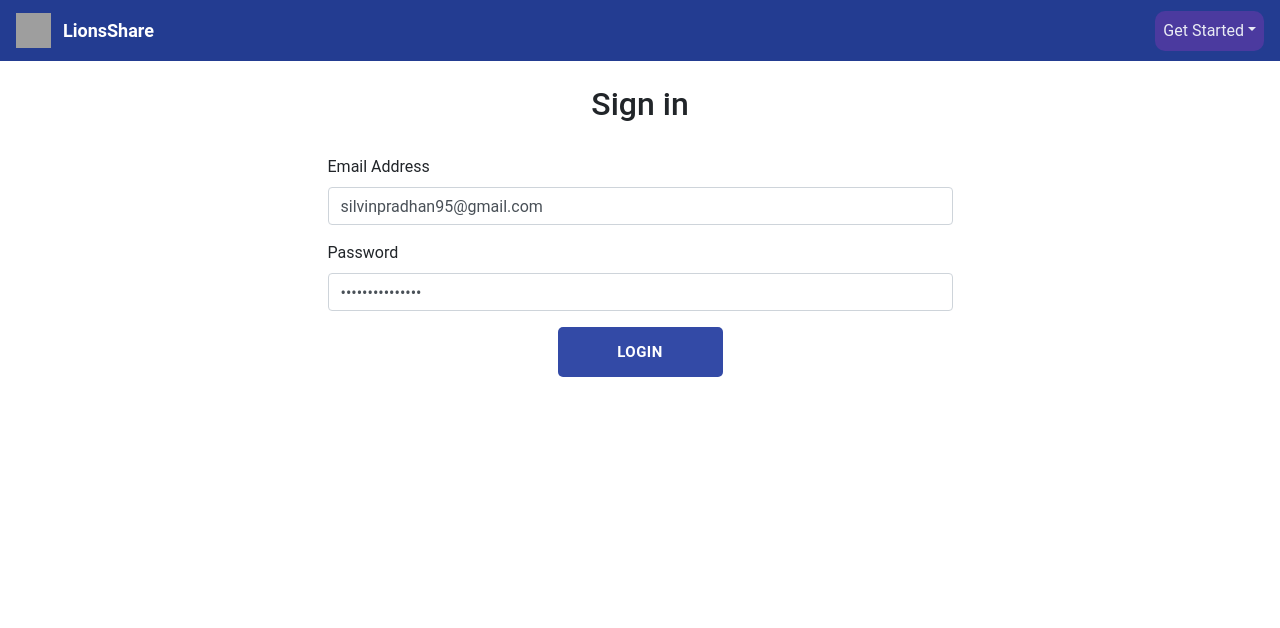
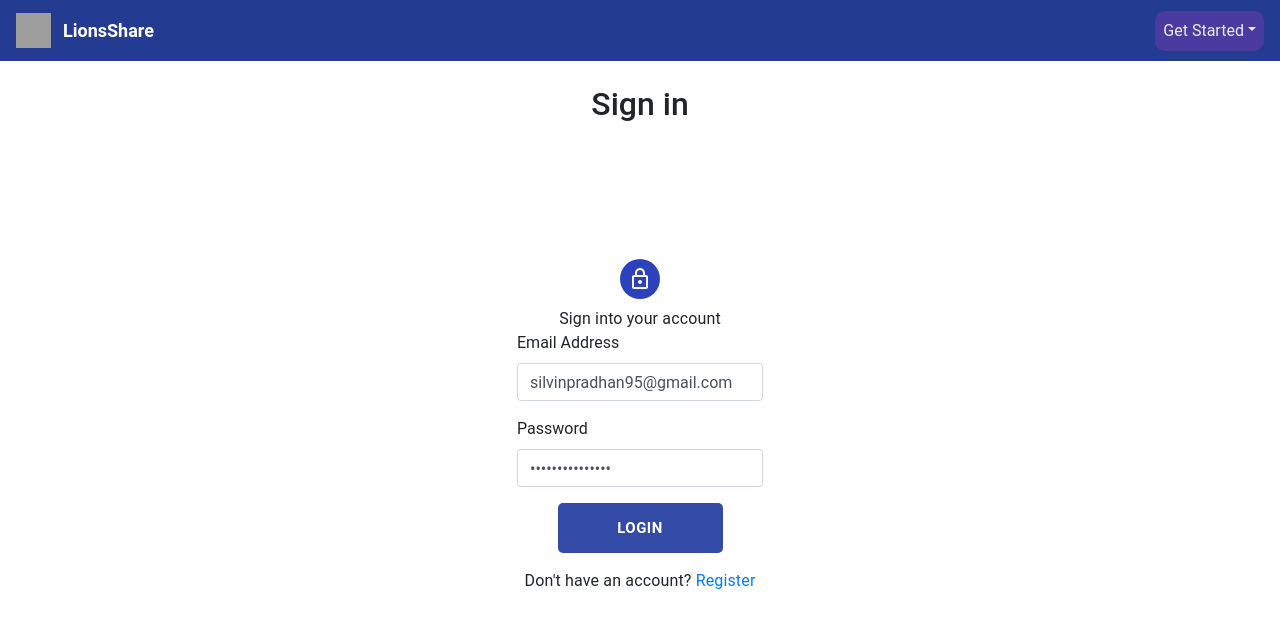
Before and after one commit to SilvinPradhan/LionsShareBlog, a Next.js app in the folder client/: page /signin in a window 1280 px wide. Shown: the top 628 px of the page. Built offline with nearby package versions, Linux system fonts and the light colour scheme; grey boxes are pictures that could not be loaded; a small style sheet from the web is missing.

Commit message:
moving sign in page from react-strap to material-ui

```diff
--- a/client/components/auth/SignIn.component.jsx
+++ b/client/components/auth/SignIn.component.jsx
@@ -5,8 +5,37 @@ import 'react-toastify/dist/ReactToastify.css';
 import Router from 'next/router';
 import CustomButton from '../custom-button/custom-button.component';
 import styles from '../Component.module.css'
+import { Avatar, Container, makeStyles, Typography } from '@material-ui/core';
+import LockOutlinedIcon from '@material-ui/icons/LockOutlined'
+import Link from 'next/link'
 
 const SignInComponent = () => {
+    const useStyles = makeStyles((theme) => ({
+        root: {},
+        heading: {
+            color: theme.primary,
+            align: 'center',
+        },
+        avatar: {
+            margin: theme.spacing(1),
+            backgroundColor: '#2b41bd',
+        },
+        paper: {
+            marginTop: theme.spacing(12),
+            display: 'flex',
+            flexDirection: 'column',
+            alignItems: 'center',
+        },
+        form: {
+            width: '100%',
+            marginTop: theme.spacing(1),
+        },
+        submit: {
+            margin: theme.spacing(3, 0, 2),
+            backgroundColor: '#264653',
+        },
+    }));
+
     const [values, setValues] = useState({
         email: 'silvinpradhan95@gmail.com',
         password: 'Invoker200695@@',
@@ -62,7 +91,16 @@ const SignInComponent = () => {
     const isEnabled = email.length > 0 && password.length > 0
 
     const signinForm = () => {
+        const classes = useStyles();
         return (
+            <Container maxWidth="md" component="main">
+                <div className={classes.paper}>
+                    <Avatar className={classes.avatar}>
+                        <LockOutlinedIcon />
+                    </Avatar>
+                    <Typography className={classes.heading}>
+                        <i className="fas fa-user" style={{ fontStyle: "normal" }}>Sign into your account</i>
+                    </Typography>
                     <form onSubmit={handleSubmit}>
                         <ToastContainer position="top-right" autoClose={8000} hideProgressBar={false} newestOnTop closeOnClick rtl={false} pauseOnFocusLoss draggable pauseOnHover />
                         <div className="form-group">
@@ -78,6 +116,13 @@ const SignInComponent = () => {
                             {loading ? (<img src="/spinner.png" width="100px" height="100px" alt="Loading..." />) : (<CustomButton className={styles.custom_button} disabled={!isEnabled}>Login</CustomButton>)}
                         </div>
                     </form>
+                    <Typography className={classes.heading}>
+                        Don't have an account? <Link href="/signup">Register</Link>
+                    </Typography>
+                </div>
+
+            </Container >
+
         )
     }
     return (
```
Lines whose indentation alone changed are shown as unchanged.
